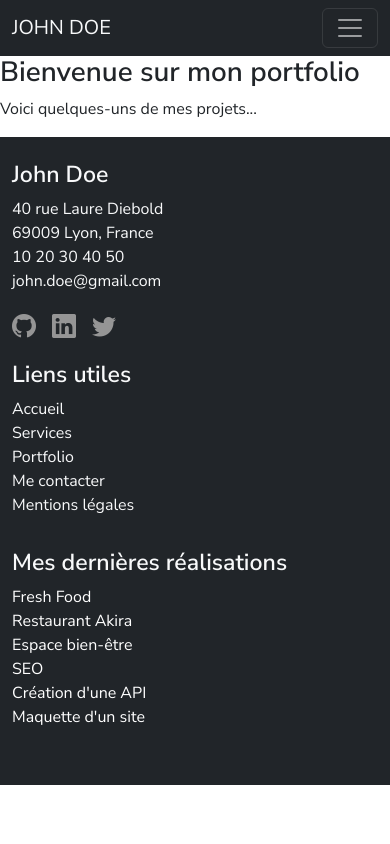
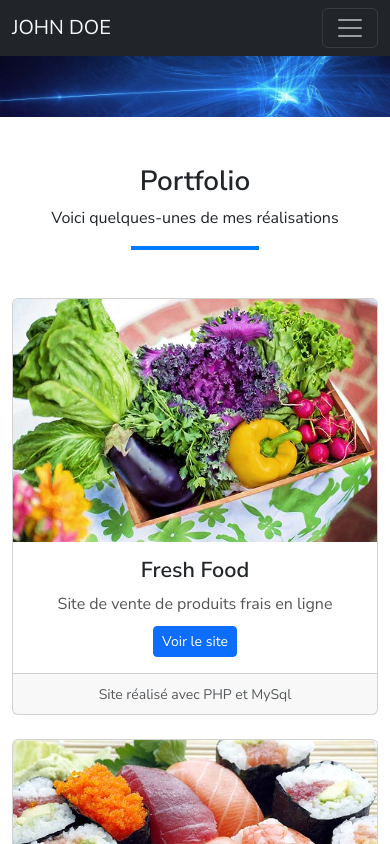
Before and after one commit to galeopx/portfolio-dwwm, a React (Create React App) app: page /Portfolio in a window 390 px wide. Shown: the top 844 px of the page. Built offline with nearby package versions, Linux system fonts and the light colour scheme.

Commit message:
Page Porftolio réalisée, certains paramètres responsive à revoir

```diff
--- /dev/null
+++ b/src/assets/style/Portfolio.css
@@ -0,0 +1,18 @@
+.projet-card {
+    transition: all 0.3s ease-in-out;
+  }
+.projet-card:hover {
+    background-color: #efefef;
+    box-shadow: 0 4px 15px rgba(0, 0, 0, 0.2);
+  }
+.btn-primary:hover {
+    background-color: #3578e5; /* Couleur plus claire */
+    border-color: #3578e5;
+  }
+.blue-line {
+    height: 4px;
+    background-color: #007bff;
+    width: 35%;
+    margin: 10px auto 0;
+  }
+  /* Par défaut, on définit la taille de la police */
--- a/src/components/Footer.js
+++ b/src/components/Footer.js
@@ -1,6 +1,7 @@
 import React from "react";
 import { Container, Row, Col } from "react-bootstrap";
 import 'bootstrap-icons/font/bootstrap-icons.css'; /*On utilise comme demandé les icones de la biliothèque Bootstrap */
+import { Link } from "react-router-dom";
 
 const Footer = () => {
     return(
@@ -31,23 +32,23 @@ const Footer = () => {
                     <Col md={4} className="mb-3">
                         <h3>Liens utiles</h3>
                         <ul className="list-unstyled">
-                            <li><a href="/" className="text-light">Accueil</a></li>
-                            <li><a href="/" className="text-light">Services</a></li>
-                            <li><a href="/" className="text-light">Portfolio</a></li>
-                            <li><a href="/" className="text-light">Me contacter</a></li>
-                            <li><a href="/" className="text-light">Mentions légales</a></li>
+                            <li><Link to="/" className="text-light">Accueil</Link></li>
+                            <li><Link to="/Services" className="text-light">Services</Link></li>
+                            <li><Link to="/Portfolio" className="text-light">Portfolio</Link></li>
+                            <li><Link to="/Contact" className="text-light">Me contacter</Link></li>
+                            <li><Link to="/MentionsLegales" className="text-light">Mentions légales</Link></li>
                         </ul>
                     </Col>
                     {/* 3ème Colonne les derniers projets réalisés */}
                     <Col md={4} className="mb-3">
                         <h3>Mes dernières réalisations</h3>
                         <ul className="list-unstyled">
-                            <li><a href="./pages/Portfolio.js">Fresh Food</a></li>
-                            <li><a href="./pages/Portfolio.js">Restaurant Akira</a></li>
-                            <li><a href="./pages/Portfolio.js">Espace bien-être</a></li>
-                            <li><a href="./pages/Portfolio.js">SEO</a></li>
-                            <li><a href="./pages/Portfolio.js">Création d'une API</a></li>
-                            <li><a href="./pages/Portfolio.js">Maquette d'un site</a></li>
+                            <li><Link to="/Portfolio">Fresh Food</Link></li>
+                            <li><Link to="/Portfolio">Restaurant Akira</Link></li>
+                            <li><Link to="/Portfolio">Espace bien-être</Link></li>
+                            <li><Link to="/Portfolio">SEO</Link></li>
+                            <li><Link to="/Portfolio">Création d'une API</Link></li>
+                            <li><Link to="/Portfolio">Maquette d'un site</Link></li>
                         </ul>
                     </Col>
                 </Row>
--- a/src/pages/Portfolio.js
+++ b/src/pages/Portfolio.js
@@ -1,11 +1,88 @@
 import React from "react";
+import FreshFood from "../assets/style/images/portfolio/fresh-food.jpg"
+import Akira from "../assets/style/images/portfolio/restaurant-japonais.jpg"
+import Relax from "../assets/style/images/portfolio/espace-bien-etre.jpg"
+import Seo from "../assets/style/images/portfolio/seo.jpg"
+import API from "../assets/style/images/portfolio/coder.jpg"
+import Maquette from "../assets/style/images/portfolio/screens.jpg"
+import imgHead from "../assets/style/images/banner.jpg"
+import '../assets/style/Portfolio.css'
 
 const Portfolio = () => {
+    // On va faire comme avec la page service, on va créer un object pour rendre dynamique les cards.
+    const projets = [
+        {
+            titre: "Fresh Food",
+            description: "Site de vente de produits frais en ligne",
+            outils: "Site réalisé avec PHP et MySql",
+            image: FreshFood,
+            link: "#"
+        },
+        {
+            titre: "Restaurant Akira",
+            description: "Site de vente de produits frais en ligne",
+            outils: "Site réalisé avec WordPress",
+            image: Akira,
+            link: "#"
+        },
+        {
+            titre: "Espace bien-être",
+            description: "Site de vente de produits en ligne",
+            outils: "Site réalisé avec LARAVEL",
+            image: Relax,
+            link: "#"
+        },
+        {
+            titre: "SEO",
+            description: "Amélioration du référencement d'un site e-commerce",
+            outils: "Utilisation des outils SEO",
+            image: Seo,
+            link: "#"
+        },
+        {
+            titre: "Création d'un API",
+            description: "Création d'une API RESTFULL publique",
+            outils: "PHP - SYMFONY",
+            image: API,
+            link: "#"
+        },
+        {
+            titre: "Maquette d'un site web",
+            description: "Création d'un prototype d'un site",
+            outils: "Réalisé avec FIGMA",
+            image: Maquette,
+            link: "#"
+        },
+
+    ]
     return(
-        <div>
-            <h1>Bienvenue sur mon portfolio</h1>
-            <p>Voici quelques-uns de mes projets...</p>
-        </div>
+        <section>
+            <img src={imgHead} alt="banner" className="img-fluid"></img>
+            <div className="portfolio-content py-5">
+                <div className="container">
+                    <h1 className="text-center mb-2 h1 fw-bold ">Portfolio</h1>
+                    <p className="text-center">Voici quelques-unes de mes réalisations</p>
+                    <div className="blue-line mb-5"></div>
+                    <div className="row">
+                        {projets.map((projet,index) =>(
+                            <div className="col-12 col-md-6 col-lg-4 mb-4" key={index}>
+                                <div className="card projet-card">
+                                    <img src={projet.image} alt={projet.titre} className="card-img-top"></img>
+                                    <div className="card-body text-center">
+                                        <h2 className="card-title fw-bold fs-4 fs-md-4 fs-lg-2 fw-bold">{projet.titre}</h2>
+                                        <p className="card-text ">{projet.description}</p>
+                                        <a href={projet.link} className="btn btn-primary btn-sm">Voir le site</a>
+                                    </div>
+                                    <div className="card-footer text-center">
+                                        <small className="text-body-secondary">{projet.outils}</small>
+                                        </div>
+                                </div>
+                            </div>
+                        ))}
+                    </div>
+                </div>
+            </div>
+        </section>
     );
 }
 export default Portfolio;
```
